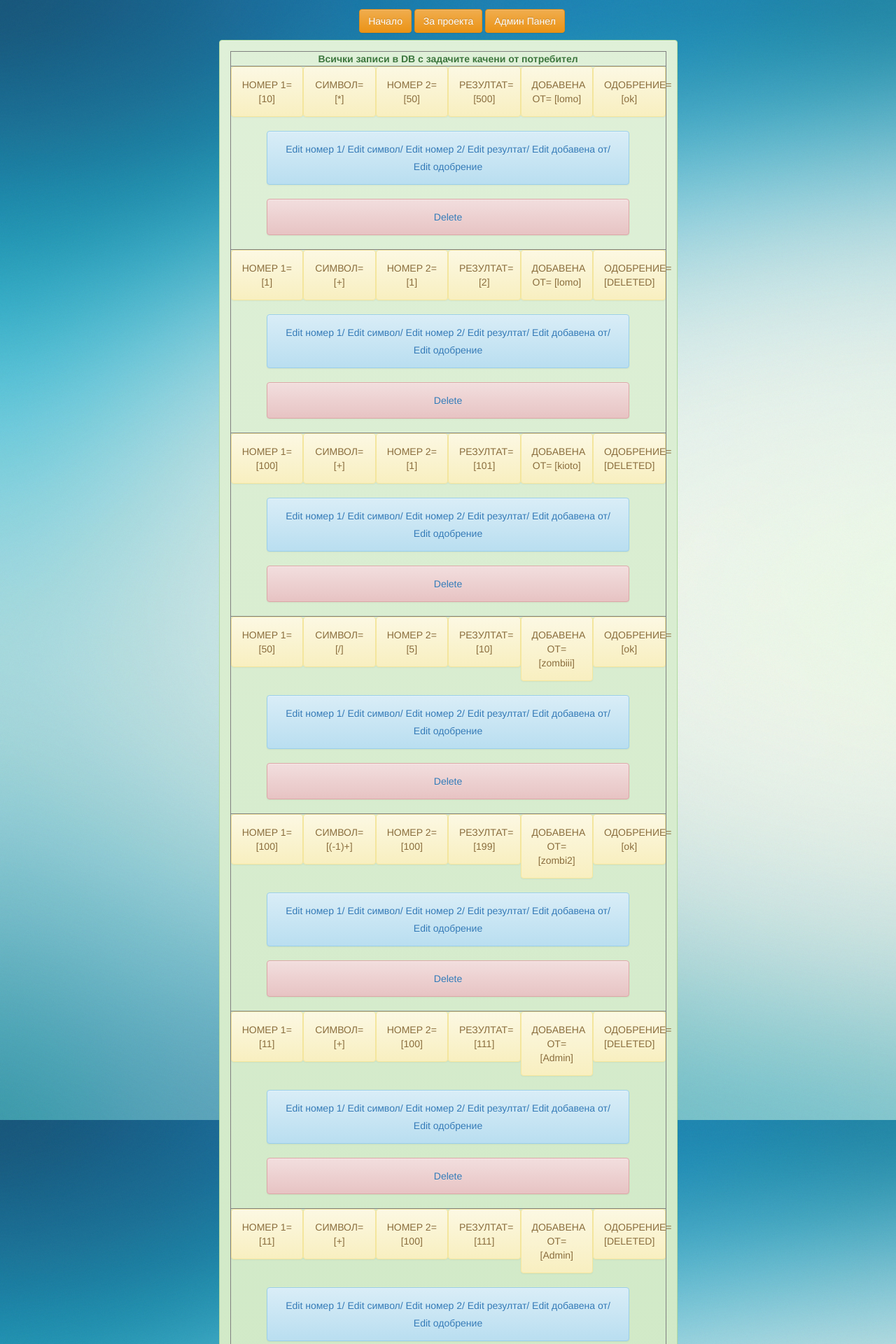
After one commit to cvexa/course-data, a PHP site: page /admin_logged_in.php in a window 1280 px wide. The commit adds this page. Shown: the top 1920 px of the page at 70% size. Run offline with PHP 8.4, Linux system fonts and the light colour scheme; data comes from the database, SQL or seed files in the repository.

Commit message:
corections

```diff
--- a/project_31_mart/admin_create.php
+++ b/project_31_mart/admin_create.php
@@ -57,7 +57,7 @@ $number_1 = $_POST['number_1'];
 		col-xs-offset-4 text-center'>";
 				echo "Admin Успешно добавихте $number_1 $symbol $number_2   = $result в базата данни!";
 
-				echo "<p><a href='admin.php'>Прегледай</a></p>";
+				echo "<p><a href='admin_logged_in.php'>Прегледай</a></p>";
 				echo "</div></div>";
 			}else{
 				echo "Неуспешно добавяне на запис в базата данни! Моля опитайте по-късно!";
--- a/project_31_mart/admin_delete.php
+++ b/project_31_mart/admin_delete.php
@@ -24,14 +24,14 @@ if ($delete_result) {
 	<div class='alert alert-success col-xs-4
 		col-xs-offset-4 text-center'>";
 		echo "Успешно изтрихте този запис от базата данни!";
-		echo "<p><a href='admin.php'>Read DB</a></p>";
+		echo "<p><a href='admin_logged_in.php'>Read DB</a></p>";
 		echo "</div></div>";
 	}else{
 		echo "<div class='row'>
 	<div class='alert alert-success col-xs-4
 		col-xs-offset-4 text-center'>";
 		echo "Неуспешно изтриване на запис в базата данни! Моля опитайте по-късно!";
-		echo "<p><a href='admin.php'>Read DB</a></p>";
+		echo "<p><a href='admin_logged_in.php'>Read DB</a></p>";
 		echo "</div></div>";
 	}
 
--- /dev/null
+++ b/project_31_mart/admin_logged_in.php
@@ -0,0 +1,55 @@
+<?php
+
+include_once('includes/header.php');
+	session_start();
+	?>
+<?php
+	echo "<div class='row'>
+	<div class='alert alert-success col-xs-6 col-md-6
+		col-xs-offset-3 text-center'>";
+$conn=mysqli_connect('localhost','root','','math');
+
+
+
+
+$read_query = 	"SELECT * FROM lvl3
+				WHERE 1 ";
+$read_result = mysqli_query($conn, $read_query);
+
+echo "<table border='1'>";
+echo "<tr><td><b>Всички записи в DB с задачите качени от потребител</b></td></tr>";
+	if (mysqli_num_rows($read_result) > 0) {
+		while($row = mysqli_fetch_assoc($read_result)){
+		echo '<tr><td><div class="alert alert-warning col-md-2 col-xs-1">НОМЕР 1= ['.$row['number_1']."] </div>"
+		.'<div class="alert alert-warning col-md-2 col-xs-1">СИМВОЛ= ['.$row['symbol']."] </div>"
+		.'<div class="alert alert-warning col-md-2 col-xs-1">НОМЕР 2= ['.$row['number_2']."] </div>"
+		.'<div class="alert alert-warning col-md-2 col-xs-1">РЕЗУЛТАТ= ['.$row['result']."] </div>"
+		.'<div class="alert alert-warning col-md-2 col-xs-1">ДОБАВЕНА ОТ= ['.$row['added_by']."] </div>"
+		.'<div class="alert alert-warning col-md-2 col-xs-1">ОДОБРЕНИЕ= ['.$row['approve']."]</div>";
+
+
+
+		echo ' '.'<div class="alert alert-info col-xs-10 col-md-10 col-xs-offset-1 col-md-offset-1">
+		       <p><a href="update.php?id='.$row['id_math'].'">Edit номер 1/</a>';
+		echo ' '.'<a href="update.php?id='.$row['id_math'].'">Edit символ/</a>';
+		echo ' '.'<a href="update.php?id='.$row['id_math'].'">Еdit номер 2/</a>';
+		echo ' '.'<a href="update.php?id='.$row['id_math'].'">Edit резултат/</a>';
+		echo ' '.'<a href="update.php?id='.$row['id_math'].'">Edit добавена от/</a></p>';
+		echo ' '.'<p><a href="update.php?id='.$row['id_math'].'">Edit одобрение</a></p></div>';
+
+		echo ' '.'<div class="alert alert-danger col-xs-10 col-md-10 col-xs-offset-1 col-md-offset-1">
+		<p><a href="admin_delete.php?id='.$row['id_math'].'">Delete</a></p></div>';
+	echo "</td></tr>";
+
+		}
+
+	}
+
+echo "</table>";
+
+
+
+			echo "<div class='alert alert-success col-xs-10 col-md-10 col-xs-offset-1 col-md-offset-1'>
+			<a href='admin_create.php'>Добави в  DB</a></div>";
+	echo "</div></div>";
+	?>
--- a/project_31_mart/create_score2.php
+++ b/project_31_mart/create_score2.php
@@ -6,7 +6,7 @@ include_once('includes/header.php');
 <?php
 
 $user=$_SESSION['user'];
-$final_score=$_SESSION['score'];
+$final_score=$_SESSION['score2'];
 
 $conn = mysqli_connect('localhost', 'root', '', 'math');
 
--- a/project_31_mart/css/style.css
+++ b/project_31_mart/css/style.css
@@ -44,6 +44,8 @@ li{
 a{
 	text-decoration: none;
 
+
+
 }
 #deny{
 
@@ -67,4 +69,5 @@ a{
 	margin-top: 150px;
 
 
+
 }
--- a/project_31_mart/includes/functions.php
+++ b/project_31_mart/includes/functions.php
@@ -24,10 +24,12 @@ function check_files(){
 		 for ($i=0; $i < $counter; $i++) {
 		 	echo "<p>".$files[$i]." + "."</p>";
 		 }
-		 if ($counter == 25) {
-		 	echo "Всички нужни файлове са налични!";
+		 if ($counter == 26) {
+		 	echo "<div class='alert alert-success'>Всички нужни файлове са налични!</div>";
+		 }elseif($counter > 26){
+            echo "<div class='alert alert-danger'>Има повече файлове които надхвърлят, оригиналния брои за проекта !</div>";
 		 }else{
-		 	echo "Липсват файлове, проложението може да не работи както трябва....";
+		 	echo "<div class='alert alert-danger'>Липсват файлове, проложението може да не работи както трябва....</div>";
 		 }
 
 
--- a/project_31_mart/page2.php
+++ b/project_31_mart/page2.php
@@ -34,8 +34,8 @@ if (empty($_POST['user_name'])) {
 
 		echo "</div>";
 		echo "<div class='row'>
-	<div id='dif' class='alert alert-success col-xs-3
-		col-xs-offset-5'>Избери трудност:
+	<div id='dif' class='alert alert-success col-md-3 col-xs-3 col-sm-3
+		col-xs-offset-5 col-md-offset-5'>Избери трудност:
 		<form action='page3.php' method='get'>
 		<input type='range'  name='dificulty'  min='1' max='3'>
 		най-лесно &nbsp;&nbsp;&nbsp;&nbsp;&nbsp;&nbsp;&nbsp; > средно &nbsp;&nbsp;&nbsp;&nbsp;&nbsp;&nbsp;&nbsp; >  най-трудно
--- a/project_31_mart/page5_2.php
+++ b/project_31_mart/page5_2.php
@@ -12,7 +12,7 @@ $gradus=90;
 
 
 if ($_GET['corners'] == $corners & $_GET['gradus'] == $gradus) {
-	$score_lvl2+=10;
+	$score_lvl2+=1;
 	$_SESSION['score2']=$score_lvl2;
 	echo "<div class='row'>
 	<div class='alert alert-success col-xs-4
@@ -28,6 +28,7 @@ if ($_GET['corners'] == $corners & $_GET['gradus'] == $gradus) {
 		 <p><i>ако не попълниш нищо отговора се счита за грешен </i></p>
 		</div>
 		</div>";
+
 
 }else{
 	echo "<div class='row'>
@@ -45,6 +46,7 @@ if ($_GET['corners'] == $corners & $_GET['gradus'] == $gradus) {
 		</div>
 		</div>";
 
+
 }
 
 
--- a/project_31_mart/update.php
+++ b/project_31_mart/update.php
@@ -63,14 +63,14 @@ echo "<p>Edit/Update - ОДОБРЕНИЕ : ";
 	<div class='alert alert-success col-xs-4
 		col-xs-offset-4 text-center'>";
 		echo "Успешно направихте промени по базата данни!";
-		echo "<p><a href='admin.php'>Read DB</a></p>";
+		echo "<p><a href='admin_logged_in.php'>Read DB</a></p>";
 		echo "</div></div>";
 	}else{
 		echo "<div class='row'>
 	<div class='alert alert-success col-xs-4
 		col-xs-offset-4 text-center'>";
 		echo "Неуспешна промяна на запис в базата данни! Моля опитайте по-късно!";
-		echo "<p><a href='admin.php'>PREVIEW DB</a></p>";
+		echo "<p><a href='admin_logged_in.php>PREVIEW DB</a></p>";
 		echo "</div></div>";
 	}
 }
```
Also changed, not shown: project_31_mart/admin2.php (+4 -39 lines), project_31_mart/index.php (+4 -4 lines), project_31_mart/page3_2.php (+4 -3 lines), project_31_mart/page4_2.php (+6 -6 lines), project_31_mart/page6_2.php (+7 -6 lines).
